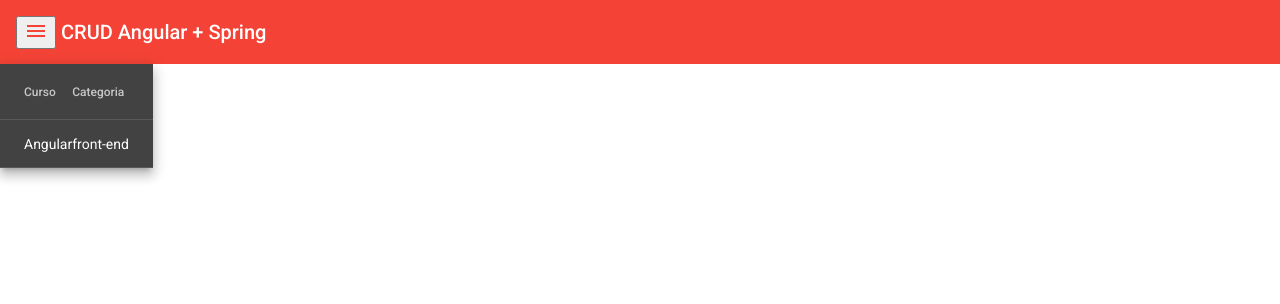
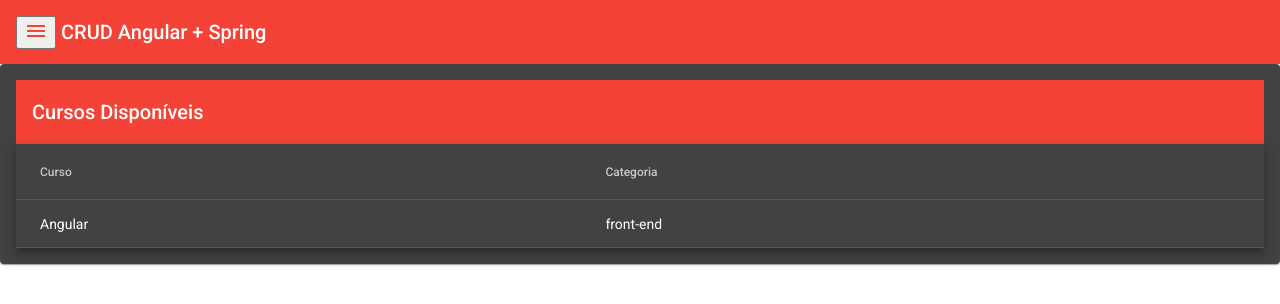
Before and after one commit to Mariotti7/CRUD-Angular-Spring, an Angular app in the folder frontend/crud-angular/: page /courses in a window 1280 px wide. Shown: the top 304 px of the page. Built offline with nearby package versions, Linux system fonts and the light colour scheme.

Commit message:
Add Mat-Card & Mat-Toolbar imports by Angular Material

```diff
--- a/frontend/crud-angular/src/app/courses/courses.module.ts
+++ b/frontend/crud-angular/src/app/courses/courses.module.ts
@@ -4,6 +4,8 @@
 import { CoursesRoutingModule } from './courses-routing.module';
 import { CoursesComponent } from './courses/courses.component';
 import { MatTableModule } from '@angular/material/table';
+import { MatCardModule } from '@angular/material/card';
+import { MatToolbarModule } from '@angular/material/toolbar';
 
 
 @NgModule({
@@ -13,7 +15,9 @@
   imports: [
     CommonModule,
     CoursesRoutingModule,
-    MatTableModule
+    MatTableModule,
+    MatCardModule,
+    MatToolbarModule
   ]
 })
 export class CoursesModule { }
--- a/frontend/crud-angular/src/app/courses/courses/courses.component.html
+++ b/frontend/crud-angular/src/app/courses/courses/courses.component.html
@@ -1,20 +1,19 @@
+<mat-card>
+  <mat-toolbar color="primary">Cursos Disponíveis</mat-toolbar>
   <table mat-table [dataSource]="courses" class="mat-elevation-z8">
-
-  <!--- Note that these columns can be defined in any order.
-        The actual rendered columns are set as a property on the row definition" -->
-
     <!-- Name Column -->
     <ng-container matColumnDef="name">
-    <th mat-header-cell *matHeaderCellDef> Curso </th>
-    <td mat-cell *matCellDef="let course"> {{ course.name }} </td>
+      <th mat-header-cell *matHeaderCellDef>Curso</th>
+      <td mat-cell *matCellDef="let course">{{ course.name }}</td>
     </ng-container>
 
     <!-- Category Column -->
     <ng-container matColumnDef="category">
-    <th mat-header-cell *matHeaderCellDef> Categoria </th>
-    <td mat-cell *matCellDef="let course"> {{ course.category }} </td>
+      <th mat-header-cell *matHeaderCellDef>Categoria</th>
+      <td mat-cell *matCellDef="let course">{{ course.category }}</td>
     </ng-container>
 
     <tr mat-header-row *matHeaderRowDef="displayedColumns"></tr>
-  <tr mat-row *matRowDef="let row; columns: displayedColumns;"></tr>
+    <tr mat-row *matRowDef="let row; columns: displayedColumns"></tr>
   </table>
+</mat-card>
--- a/frontend/crud-angular/src/app/courses/courses/courses.component.scss
+++ b/frontend/crud-angular/src/app/courses/courses/courses.component.scss
@@ -0,0 +1,3 @@
+table {
+  width: 100%;
+}
```
Lines whose indentation alone changed are shown as unchanged.
